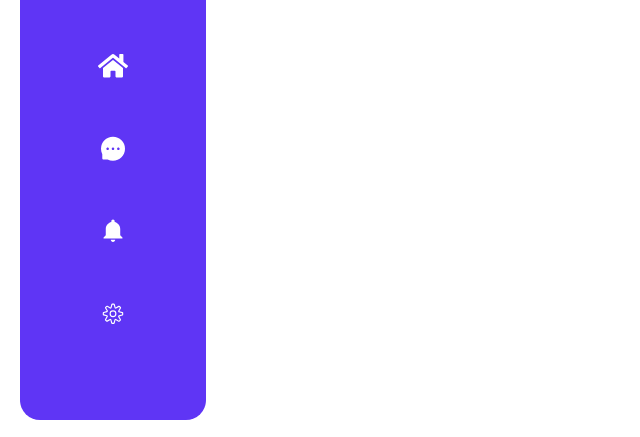
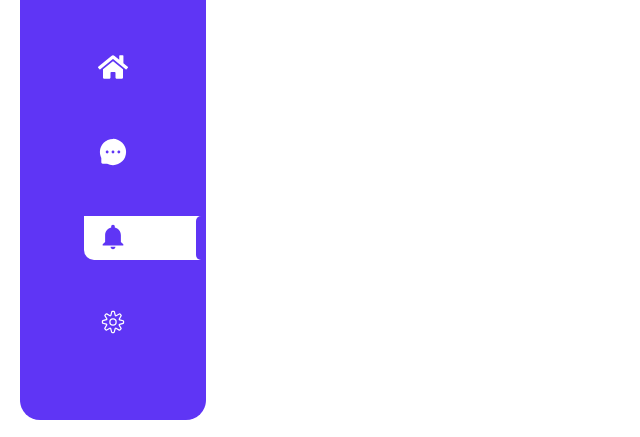
Before and after one commit to thehasandev/ChatCraft, a React (Vite) app: page /home in a window 1280 px wide. Shown: the part 360-797 px from the top of the page, without its empty margins (0-640 px from the left). Built offline with nearby package versions, Linux system fonts and the light colour scheme.

Commit message:
sidevar-des

```diff
--- a/src/components/RootLayouts.jsx
+++ b/src/components/RootLayouts.jsx
@@ -4,7 +4,7 @@ import Sidebar from './Sidebar'
 
 function RootLayouts() {
   return (
-    <div style={{display:"flex"}}>
+    <div style={{display:"flex", width:"500px"}}>
         <Sidebar/>
         <div>
           <Outlet/>
--- a/src/components/Sidebar.jsx
+++ b/src/components/Sidebar.jsx
@@ -12,12 +12,31 @@ function Sidebar() {
         <img src={profileImg} alt="profile" />
       </div>
 
-      <FaHome className='icons'/>
-      <AiFillMessage className='icons'/>
-      <IoMdNotifications className='icons'/>
-      <CiSettings className='icons'/>
 
 
+        <div className='icons-part'>
+            <div className=''>
+              <FaHome className='icons'/>
+            </div>
+        </div>
+
+        <div className='icons-part'>
+            <div className=''>
+              <AiFillMessage className='icons'/>
+            </div>
+        </div>
+
+        <div className='icons-part'>
+            <div className='active'>
+              <IoMdNotifications className='icons'/>
+            </div>
+        </div>
+
+        <div className='icons-part'>
+            <div className=''>
+              <CiSettings className='icons'/>
+            </div>
+        </div>
 
     </div>
   )
--- a/src/index.css
+++ b/src/index.css
@@ -438,6 +438,7 @@ a{
     display: flex;
     flex-direction: column;
     align-items: center;
+
 }
 .sidevar img{
  margin-bottom: 50px;
@@ -450,5 +451,36 @@ a{
     font-size: 30px;
     color: white;
 }
+.icons-part{
+    position: relative;
+    z-index: 1;
+}
+
+.sidevar .active::after {
+    position: absolute;
+    top: -6px;
+    right: -78px;
+    width: 122px;
+    height: 44px;
+    background-color: white;
+    content: "";
+    z-index: -2;
+   border-bottom-left-radius: 10px;
+}
+.sidevar .active::before {
+    position: absolute;
+    top: -6px;
+    right: -78px;
+    width: 10px;
+    height: 44px;
+    background-color: #5F35F5;
+    content: "";
+    z-index: -1;
+    border-bottom-left-radius: 5px;
+    border-top-left-radius: 5px;
+}
+.sidevar .active .icons{
+    color: #5F35F5;
+}
 
 /* Sidevar  */
```
